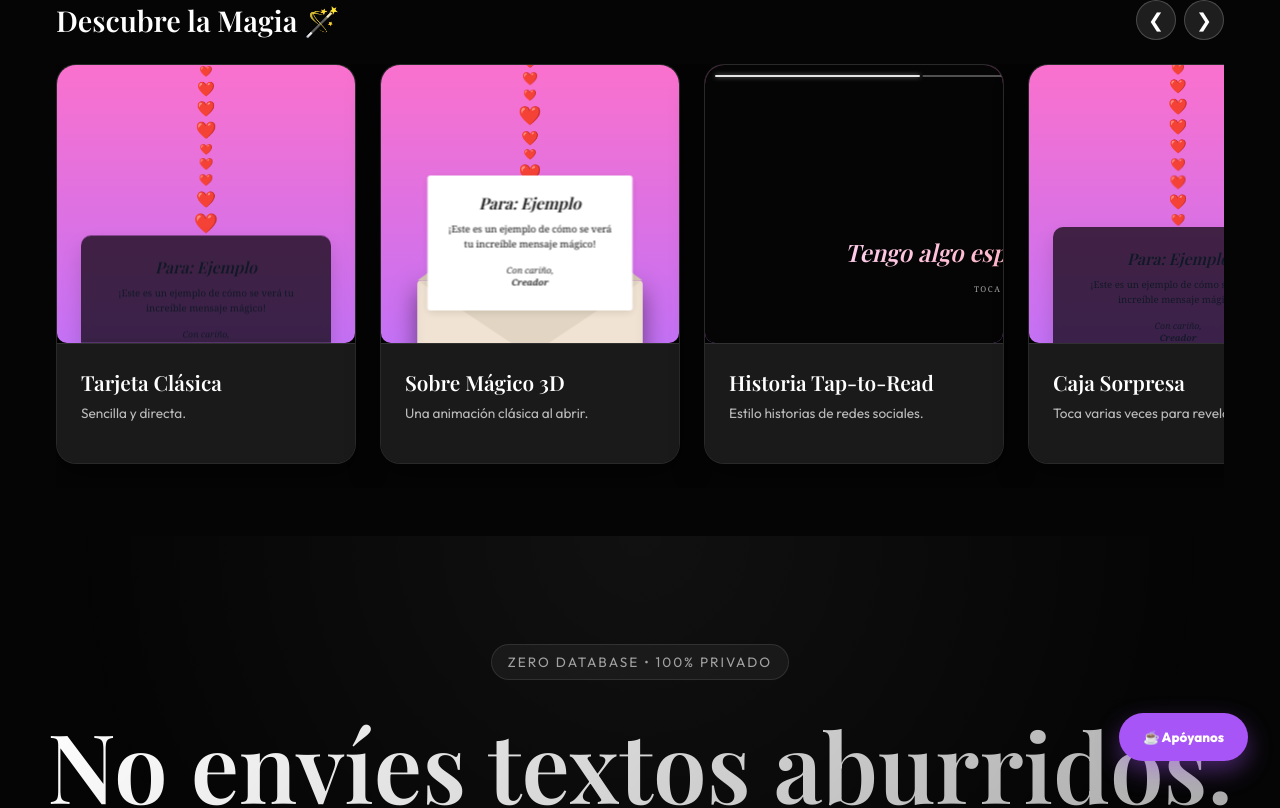
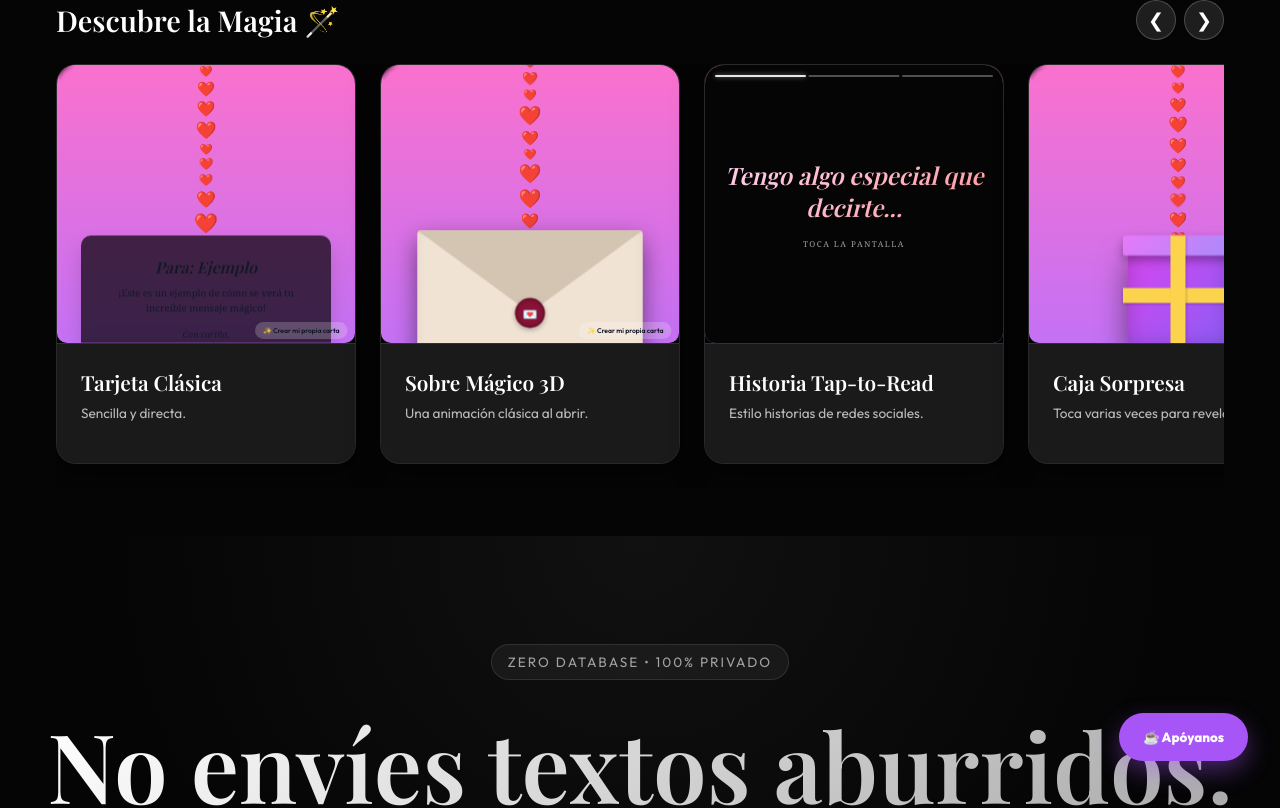
Before and after one commit to TheEdsan/pixelhugs, a React (Vite) app: page / in a window 1280 px wide. Shown: the top 808 px of the page. Built offline with nearby package versions, Linux system fonts and the light colour scheme; a web font is replaced by a local one.

Commit message:
Fix: render proper preview state and fix relative dimensions in CSS

```diff
--- a/src/components/HeroCarousel.jsx
+++ b/src/components/HeroCarousel.jsx
@@ -65,7 +65,7 @@ export default function HeroCarousel() {
 
               <div className="live-preview-wrapper">
                 <div className="live-preview-content">
-                  <Viewer data={mockData} isPreview={true} isEditor={true} />
+                  <Viewer data={mockData} isPreview={false} isEditor={true} />
                 </div>
                 {/* Overlay to intercept clicks and keep it as a pure preview */}
                 <div className="live-preview-overlay"></div>
--- a/src/components/RunawayButton.jsx
+++ b/src/components/RunawayButton.jsx
@@ -1,7 +1,7 @@
 import React, { useState, useRef } from 'react';
 
 export default function RunawayButton({ children, data, isPreview = false }) {
-  const [accepted, setAccepted] = useState(isPreview);
+  const [accepted, setAccepted] = useState(false);
   const noBtnRef = useRef(null);
 
   const handleNoHover = () => {
--- a/src/components/ScratchCard.jsx
+++ b/src/components/ScratchCard.jsx
@@ -2,10 +2,10 @@ import React, { useRef, useEffect, useState } from 'react';
 
 export default function ScratchCard({ children, isPreview = false }) {
   const canvasRef = useRef(null);
-  const [isScratched, setIsScratched] = useState(isPreview);
+  const [isScratched, setIsScratched] = useState(false);
 
   useEffect(() => {
-    if (isPreview || isScratched) return;
+    if (isScratched) return;
     const canvas = canvasRef.current;
     if (!canvas) return;
 
@@ -22,6 +22,8 @@ export default function ScratchCard({ children, isPreview = false }) {
     ctx.fillStyle = '#333';
     ctx.textAlign = 'center';
     ctx.fillText('¡Raspa aquí!', canvas.width / 2, canvas.height / 2);
+
+    if (isPreview) return; // Skip interactivity if it's a preview
 
     let isDrawing = false;
 
--- a/src/index.css
+++ b/src/index.css
@@ -479,7 +479,7 @@ body {
 /* Editor Override */
 .editor-layout {
   display: flex;
-  height: 100vh;
+  height: 100%;
   width: 100%;
 }
 
--- a/src/viral.css
+++ b/src/viral.css
@@ -4,8 +4,8 @@
 
 /* 1. Wrapped Story */
 .wrapped-container {
-  width: 100vw;
-  height: 100vh;
+  width: 100%;
+  height: 100%;
   position: absolute;
   top: 0;
   left: 0;
--- a/src/viral2.css
+++ b/src/viral2.css
@@ -9,7 +9,7 @@
   align-items: center;
   justify-content: center;
   width: 100%;
-  height: 100vh;
+  height: 100%;
   background: var(--bg-color);
   padding: 2rem;
   text-align: center;
--- a/src/viral3.css
+++ b/src/viral3.css
@@ -4,7 +4,7 @@
 
 /* 8. Constellation */
 .constellation-container {
-  width: 100vw; height: 100vh;
+  width: 100%; height: 100%;
   background: radial-gradient(circle at bottom, #1b2735 0%, #090a0f 100%);
   position: absolute; top: 0; left: 0; z-index: 1000;
   display: flex; align-items: center; justify-content: center;
@@ -63,7 +63,7 @@
 
 /* 11. Bottle Ocean */
 .ocean-container {
-  width: 100vw; height: 100vh; position: absolute; top: 0; left: 0; z-index: 1000;
+  width: 100%; height: 100%; position: absolute; top: 0; left: 0; z-index: 1000;
   background: linear-gradient(to bottom, #87ceeb 0%, #1ca3ec 50%, #0077be 100%);
   display: flex; align-items: center; justify-content: center; overflow: hidden;
 }
@@ -91,7 +91,7 @@
 
 /* 12. Ghost Typewriter */
 .typewriter-container {
-  width: 100vw; height: 100vh; position: absolute; top: 0; left: 0; z-index: 1000;
+  width: 100%; height: 100%; position: absolute; top: 0; left: 0; z-index: 1000;
   background: #050505; display: flex; align-items: center; justify-content: center;
 }
 .candle-light {
```
